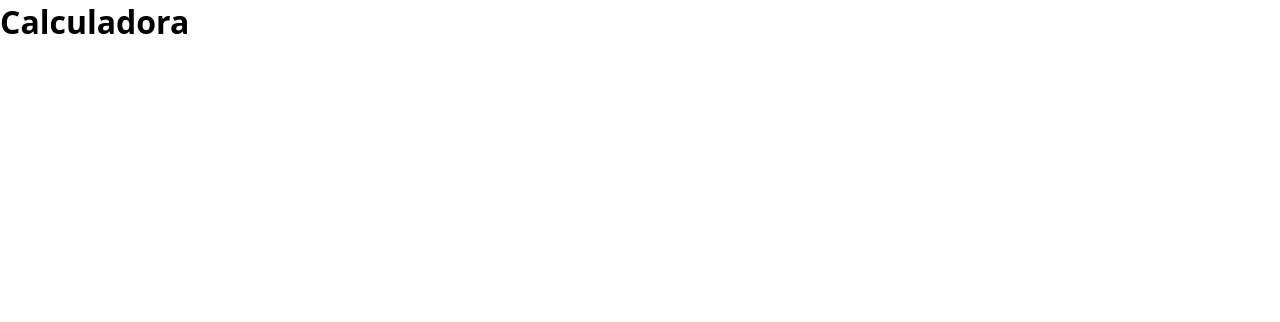
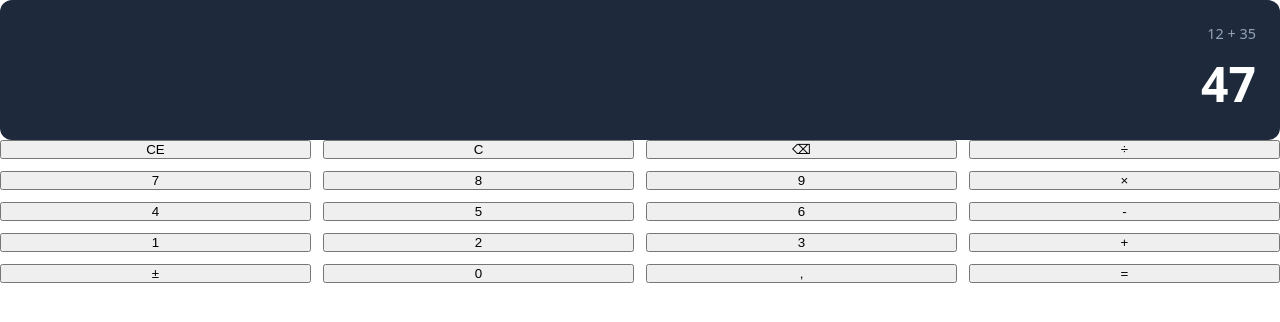
Before and after one commit to rafaelvassis/calculadora-React, a React (Vite) app: page / in a window 1280 px wide. Shown: the top 322 px of the page. Built offline with nearby package versions, Linux system fonts and the light colour scheme.

Commit message:
feat: adiciona componentes Display e Keyboard com estilos

```diff
--- a/src/App.tsx
+++ b/src/App.tsx
@@ -1,5 +1,17 @@
+
+import Display from "./components/Display/Display";
+import Keyboard from "./components/Keyboard/Keyboard";
+
 function App() {
-  return <h1>Calculadora</h1>;
+   return (
+    <main>
+      <Display
+        history="12 + 35"
+        value="47"
+      />
+      <Keyboard />
+    </main>
+  );
 }
 
 export default App;
--- /dev/null
+++ b/src/components/Button/Button.tsx
@@ -0,0 +1,16 @@
+import "./Button.css";
+
+type ButtonProps = {
+  text: string;
+  onClick: () => void;
+};
+
+function Button({ text, onClick }: ButtonProps) {
+  return (
+    <button onClick = {onClick} className="button">
+      {text}
+    </button>
+  );
+}
+
+export default Button;
--- /dev/null
+++ b/src/components/Display/Display.css
@@ -0,0 +1,29 @@
+.display {
+  background-color: #1e293b;
+  border-radius: 12px;
+  padding: 1.5rem;
+
+  display: flex;
+  flex-direction: column;
+  align-items: flex-end;
+
+  gap: .5rem;
+}
+
+.display__history {
+  min-height: 1.2rem;
+
+  color: #94a3b8;
+
+  font-size: .9rem;
+}
+
+.display__value {
+  font-size: 3rem;
+
+  font-weight: 600;
+
+  color: white;
+
+  word-break: break-all;
+}
--- /dev/null
+++ b/src/components/Display/Display.tsx
@@ -0,0 +1,17 @@
+import "./Display.css";
+
+type DisplayProps = {
+  history: string;
+  value: string;
+};
+
+function Display({ history, value }: DisplayProps) {
+  return (
+    <section className="display">
+      <span className="display__history">{history}</span>
+      <h1 className="display__value">{value}</h1>
+    </section>
+  );
+}
+
+export default Display;
--- /dev/null
+++ b/src/components/Keyboard/Keyboard.css
@@ -0,0 +1,5 @@
+.keyboard {
+  display: grid;
+  grid-template-columns: repeat(4, 1fr);
+  gap: .75rem;
+}
--- /dev/null
+++ b/src/components/Keyboard/Keyboard.tsx
@@ -0,0 +1,58 @@
+import Button from "../Button/Button";
+import "./Keyboard.css";
+
+type KeyType = "number" | "operator" | "action" | "equals";
+
+type Key = {
+  id: number;
+  label: string;
+  type: KeyType;
+};
+
+const keys: Key[] = [
+  { id: 1, label: "CE", type: "action" },
+  { id: 2, label: "C", type: "action" },
+  { id: 3, label: "⌫", type: "action" },
+  { id: 4, label: "÷", type: "operator" },
+
+  { id: 5, label: "7", type: "number" },
+  { id: 6, label: "8", type: "number" },
+  { id: 7, label: "9", type: "number" },
+  { id: 8, label: "×", type: "operator" },
+
+  { id: 9, label: "4", type: "number" },
+  { id: 10, label: "5", type: "number" },
+  { id: 11, label: "6", type: "number" },
+  { id: 12, label: "-", type: "operator" },
+
+  { id: 13, label: "1", type: "number" },
+  { id: 14, label: "2", type: "number" },
+  { id: 15, label: "3", type: "number" },
+  { id: 16, label: "+", type: "operator" },
+
+  { id: 17, label: "±", type: "action" },
+  { id: 18, label: "0", type: "number" },
+  { id: 19, label: ",", type: "number" },
+  { id: 20, label: "=", type: "equals" },
+];
+
+function Keyboard() {
+
+  function handleKeyPress(key: Key) {
+    console.log(`Função ainda não implementada para a tecla ${key.label}`);
+  }
+
+  return (
+    <section className="keyboard">
+      {keys.map((key) => (
+        <Button
+          key={key.id}
+          text={key.label}
+          onClick={() => handleKeyPress(key)}
+        />
+      ))}
+    </section>
+  );
+}
+
+export default Keyboard;
```
Also changed, not shown: src/components/Button/Button.css (added).
